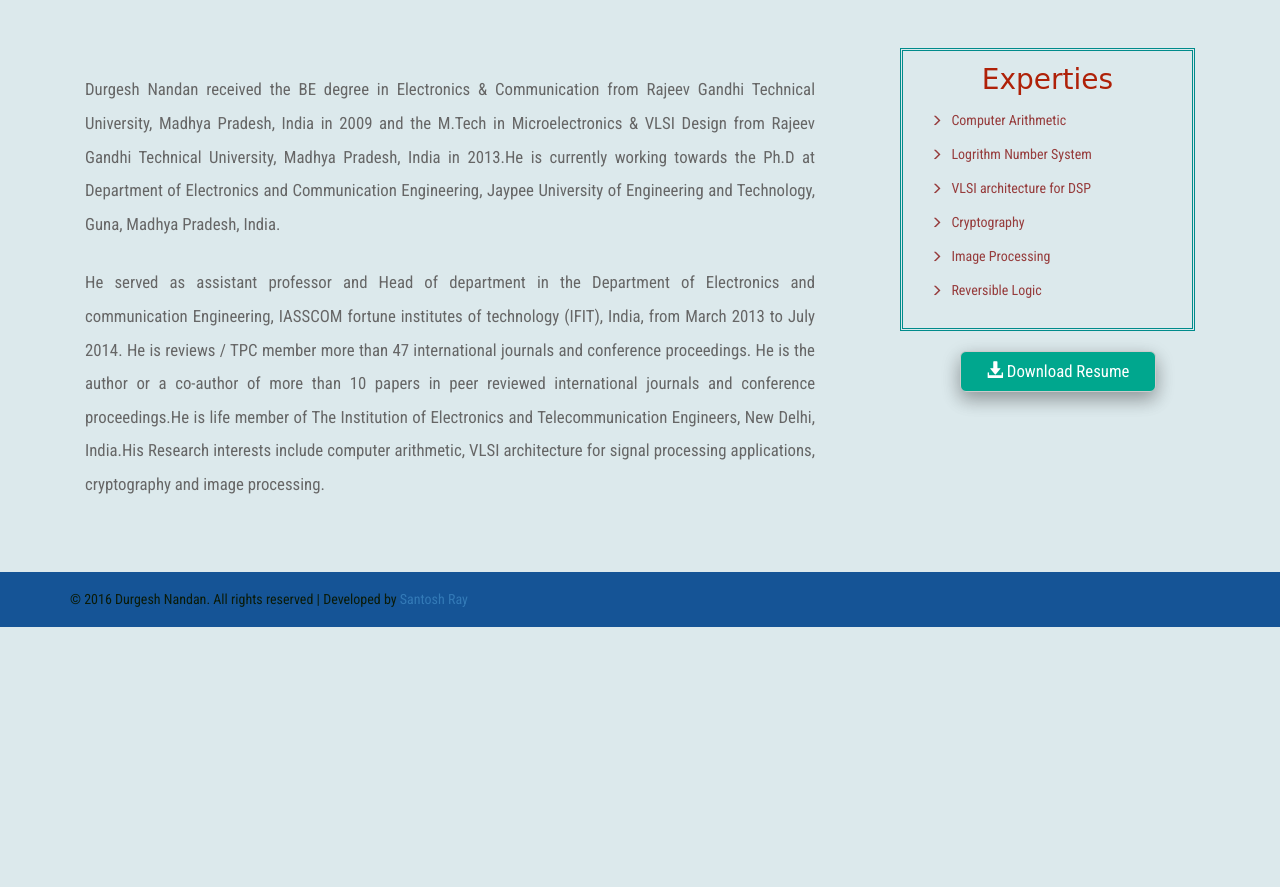
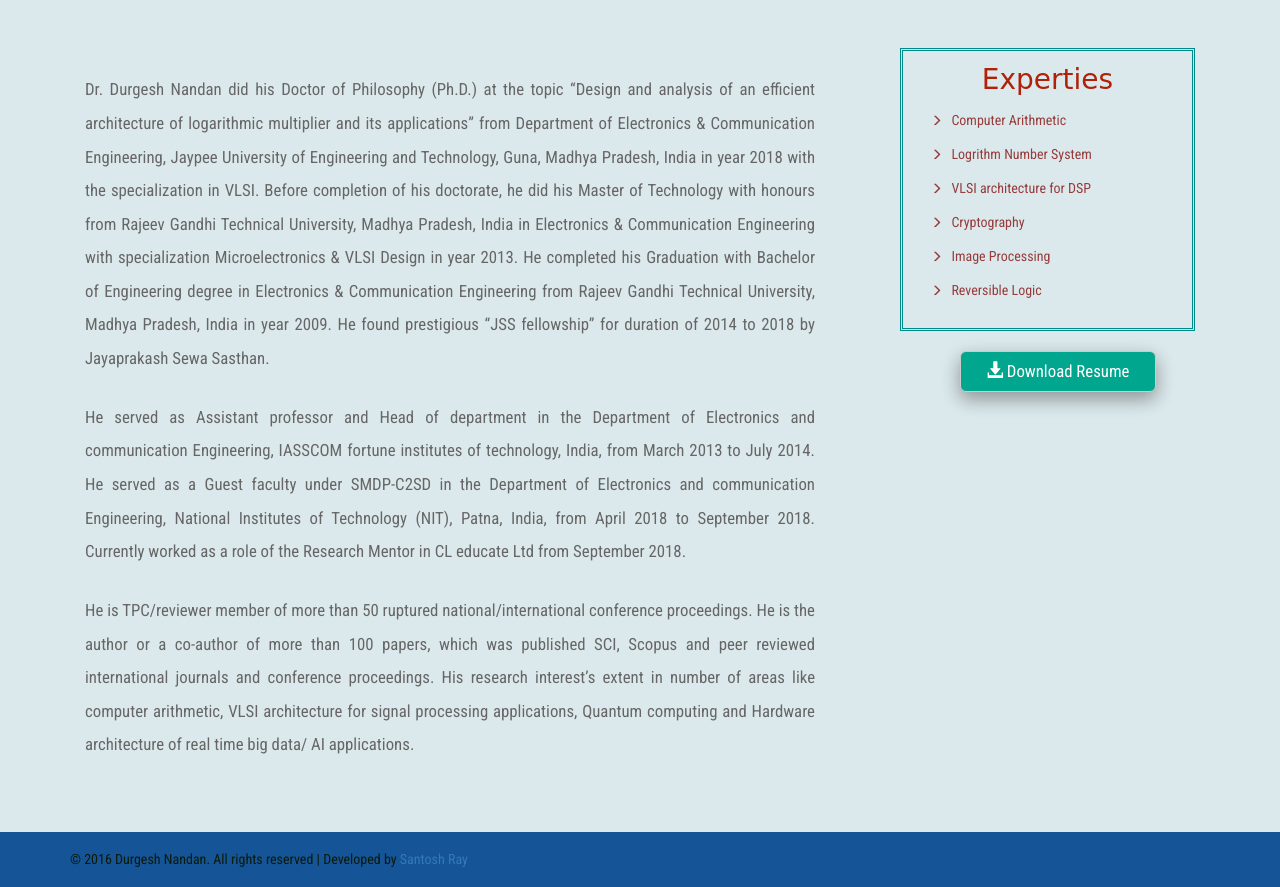
Before and after one commit to santosh02/DrDNWeb, a plain HTML site: page about.html in a window 1280 px wide. Shown: the part 206-1093 px from the top of the page. Before the commit the page ends 833 px from the top, so only its background shows below. Drawn offline with Linux system fonts and the light colour scheme; a web font is replaced by a local one.

Commit message:
Biography modified

```diff
--- a/about.html
+++ b/about.html
@@ -76,8 +76,33 @@
 		<div class="container">
 			<h3 class="title"> Brief Biography</h3>
 			<div class="col-md-8 about-left text-justify">
-				<p>Durgesh Nandan received the BE degree in Electronics &amp; Communication from Rajeev Gandhi Technical University, Madhya Pradesh, India in 2009 and the M.Tech in Microelectronics &amp; VLSI Design from Rajeev Gandhi Technical University, Madhya Pradesh, India in 2013.He is currently working towards the Ph.D at Department of Electronics and Communication Engineering, Jaypee University of Engineering and Technology, Guna, Madhya Pradesh, India.</p>
-				<p>He served as assistant professor and Head of department in the Department of Electronics and communication Engineering, IASSCOM fortune institutes of technology (IFIT), India, from March 2013 to July 2014. He is reviews / TPC member more than 47 international journals and conference proceedings. He is the author or a co-author of more than 10 papers in peer reviewed international journals and conference proceedings.He is life member of The Institution of Electronics and Telecommunication Engineers, New Delhi, India.His Research interests include computer arithmetic, VLSI architecture for signal processing applications, cryptography and image processing.</p>
+				<p>Dr. Durgesh Nandan did his Doctor of Philosophy (Ph.D.) at the topic “Design and analysis of an
+				efficient architecture of logarithmic multiplier and its applications” from Department of
+				Electronics &amp; Communication Engineering, Jaypee University of Engineering and Technology,
+				Guna, Madhya Pradesh, India in year 2018 with the specialization in VLSI. Before completion of
+				his doctorate, he did his Master of Technology with honours from Rajeev Gandhi Technical
+				University, Madhya Pradesh, India in Electronics &amp; Communication Engineering with
+				specialization Microelectronics &amp; VLSI Design in year 2013. He completed his Graduation with
+				Bachelor of Engineering degree in Electronics &amp; Communication Engineering from Rajeev
+				Gandhi Technical University, Madhya Pradesh, India in year 2009. He found prestigious “JSS
+				fellowship” for duration of 2014 to 2018 by Jayaprakash Sewa Sasthan.
+				</p>
+				<p >
+				He served as Assistant professor and Head of department in the Department of Electronics and
+				communication Engineering, IASSCOM fortune institutes of technology, India, from March
+				2013 to July 2014. He served as a Guest faculty under SMDP-C2SD in the Department of
+				Electronics and communication Engineering, National Institutes of Technology (NIT), Patna,
+				India, from April 2018 to September 2018. Currently worked as a role of the Research Mentor in
+				CL educate Ltd from September 2018.
+			</p>
+			<p>
+				He is TPC/reviewer member of more than 50 ruptured national/international conference
+				proceedings. He is the author or a co-author of more than 100 papers, which was published SCI,
+				Scopus and peer reviewed international journals and conference proceedings. His research
+				interest’s extent in number of areas like computer arithmetic, VLSI architecture for signal
+				processing applications, Quantum computing and Hardware architecture of real time big data/ AI
+				applications.
+				</p>
 			</div>
 			<div class="col-md-4 about-right">
 				<ul>
```
